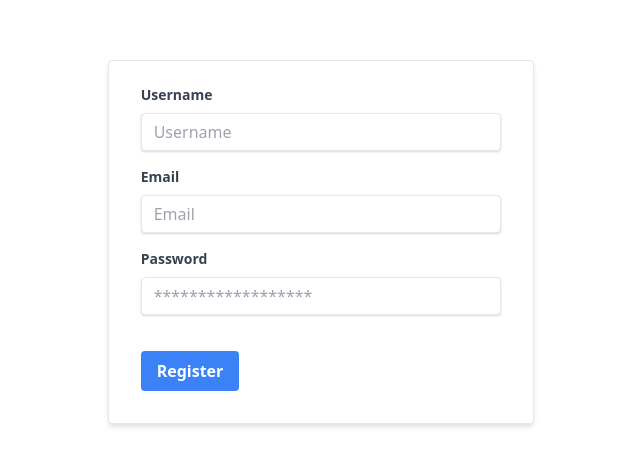
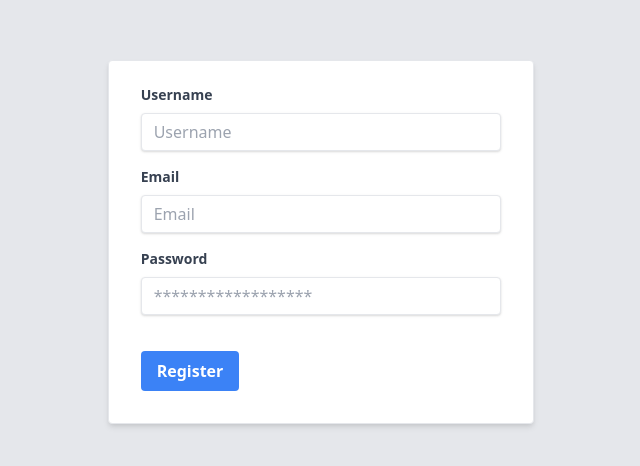
Before and after one commit to davidwagura/Gadget-Galaxy, a Vue app: page /register in a window 1280 px wide. Shown: the part 150-616 px from the top of the page, without its empty margins (319-959 px from the left). Built offline with nearby package versions, Linux system fonts and the light colour scheme.

Commit message:
Add background color to login and register page

```diff
--- a/src/components/profile/LoginPage.vue
+++ b/src/components/profile/LoginPage.vue
@@ -1,5 +1,5 @@
 <template>
-    <div class="flex justify-center items-center h-screen">
+    <div class="flex justify-center items-center bg-gray-200 h-screen">
         <form @submit.prevent ="loginForm()" class="bg-white shadow-md rounded border px-8 pt-6 pb-8 mb-4 w-1/3">
             <div class="mb-4">
                 <label class="block text-gray-700 text-sm font-bold mb-2" for="email">
@@ -14,7 +14,7 @@
                 <input class="shadow appearance-none border rounded w-full py-2 px-3 text-gray-700 mb-3 leading-tight focus:outline-none focus:shadow-outline" id="password" v-model="data.password" type="password" placeholder="******************">
             </div>
             <div class="font-medium mb-4">
-                <p>Don't have an account? <a href="http://localhost:8080/register" class="text-blue-500">Register</a></p>
+                <p>Don't have an account? <a href="/register" class="text-blue-500">Register</a></p>
             </div>
             <div class="flex items-center justify-between">
                 <button class="bg-blue-500 hover:bg-blue-700 text-white font-bold py-2 px-4 rounded focus:outline-none focus:shadow-outline" type="submit">
--- a/src/components/profile/RegisterPage.vue
+++ b/src/components/profile/RegisterPage.vue
@@ -1,5 +1,5 @@
 <template>
-    <div class="flex justify-center items-center h-screen">
+    <div class="flex justify-center items-center bg-gray-200 h-screen">
         <form @submit.prevent ="submitForm()" class="bg-white shadow-md border rounded px-8 pt-6 pb-8 mb-4 w-1/3">
             <div class="mb-4">
                 <label class="block text-gray-700 text-sm font-bold mb-2" for="username">
```
